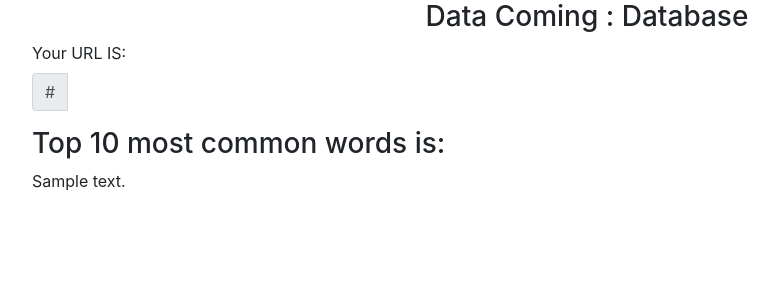
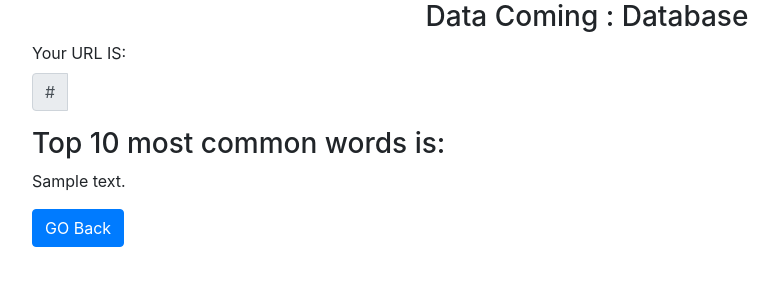
Before and after one commit to rushabhgediya38/website_scrapper, a Django app: template WFApp/templates/ResultFreq.html in a window 1280 px wide. Shown: the part 376-676 px from the top of the page, without its empty margins (53-832 px from the left). Run offline with Django 3.2, Linux system fonts and the light colour scheme; the template is opened without the code that fills it: most values are stand-ins (such as "Sample title", 1, 10 or a date in 2020); some libraries are stand-ins or nearby versions.

Commit message:
button added

```diff
--- a/WFApp/templates/ResultFreq.html
+++ b/WFApp/templates/ResultFreq.html
@@ -51,6 +51,8 @@
 
       {% endif %}
 
+    <a type="button" href="{% url 'freq-url' %}" class="btn btn-primary">GO Back</a>
+
 
   </div>
 
```
Also changed, not shown: db.sqlite3.
